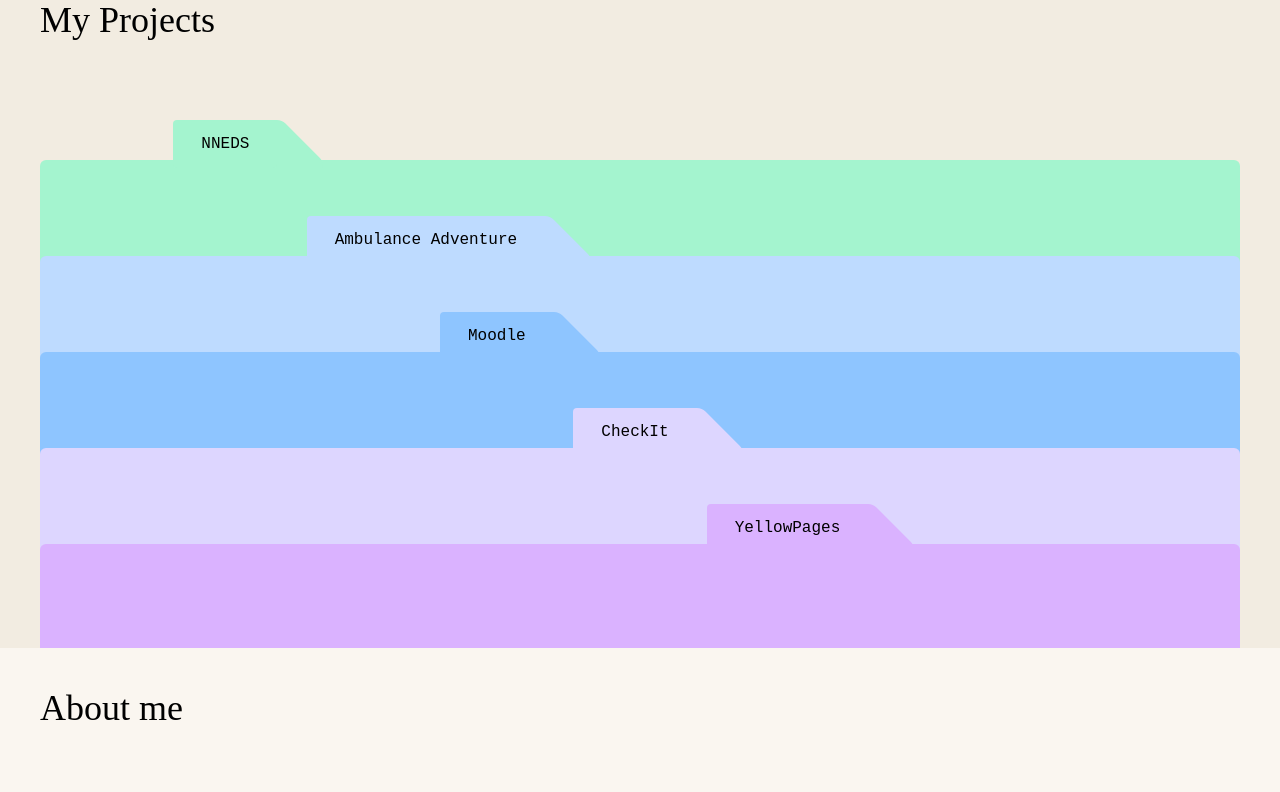
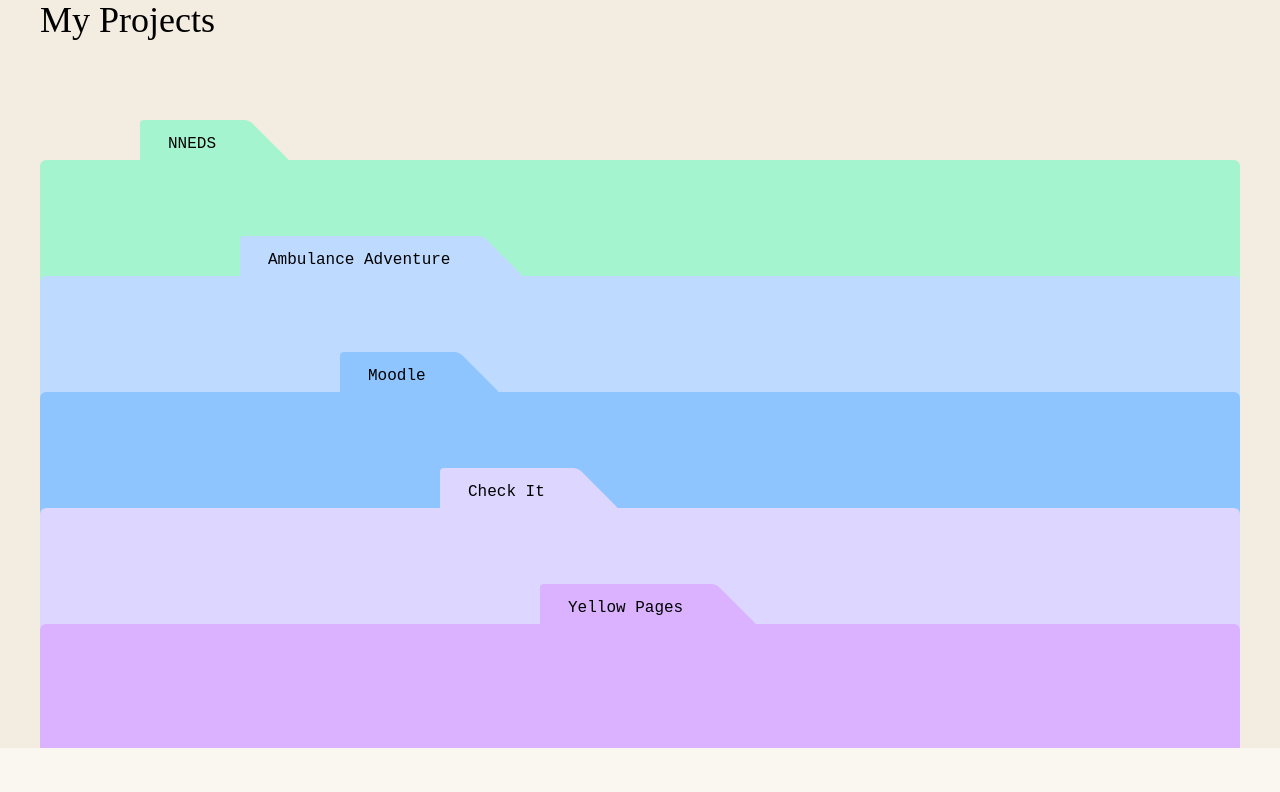
Before and after one commit to ntina10/portfolio, a React (Vite) app: page / in a window 1280 px wide. Shown: the part 640-1432 px from the top of the page. Built offline with nearby package versions, Linux system fonts and the light colour scheme.

Commit message:
feat: initial implementation of project tags

```diff
--- a/src/assets/projectData.json
+++ b/src/assets/projectData.json
@@ -1,6 +1,9 @@
 [
   {
     "id": "nneds",
+    "color": "bg-emerald-200",
+    "tabPosition": "md:left-1/12",
+    "tags": ["#design", "#develop", "#web"],
     "technologies": ["Vue.js", "Django", "Figma", "Azure DevOps"],
     "projectTitle": "NNEDS",
     "description": "As a student frontend developer at Novo Nordisk, I was part of making the developed platform more user-friendly. My job included building four major features: A user support modal, a data point annotation feature, a UX upgrade, and a new admin page for access control.",
@@ -42,6 +45,9 @@
   },
   {
     "id": "ambulanceadventure",
+    "color": "bg-blue-200",
+    "tabPosition": "md:left-2/12",
+    "tags": ["#design", "#physical"],
     "technologies": [
       "Fusion 360",
       "Fritzing",
@@ -78,6 +84,9 @@
   },
   {
     "id": "moodle",
+    "color": "bg-blue-300",
+    "tabPosition": "md:left-3/12",
+    "tags": ["#develop", "#mobile"],
     "technologies": ["Flutter", "Flask", "Py-Feat", "Spotify API"],
     "projectTitle": "Moodle",
     "description": "For my diploma thesis, I developed \"Moodle\", an Android application where a user can take a selfie and instantly receive a curated playlist that matches their mood. I was responsible for bringing a complete UI/UX design to life, building the mobile app, creating a backend API for the machine learning component, and integrating with the Spotify API.",
@@ -113,6 +122,9 @@
   },
   {
     "id": "checkit",
+    "color": "bg-violet-200",
+    "tabPosition": "md:left-4/12",
+    "tags": ["#design", "#develop", "#mobile"],
     "technologies": ["React Native", "Firebase", "Figma"],
     "projectTitle": "Check It",
     "description": "As a project for one of my Master's courses, I developed \"Check It\", a mobile app built with React Native and Firebase that enables users to define personal goals, check off daily achievements, and track their mood. Users can explore the connection between their accomplishments and their emotional well-being, through interactive visualizations.",
@@ -139,6 +151,9 @@
   },
   {
     "id": "yellowpages",
+    "color": "bg-purple-300",
+    "tabPosition": "md:left-5/12",
+    "tags": ["#design", "#research", "#web"],
     "technologies": ["React", "Figma", "Material UI"],
     "team": ["Artemis Doumeni", "Giannis Tselios", "Georgia Tsoukala"],
     "projectTitle": "Yellow Pages",
--- a/src/components/About.tsx
+++ b/src/components/About.tsx
@@ -26,7 +26,7 @@
   return (
     <div
       id="about"
-      className="px-6 sm:px-8 lg:px-10 pr-15 lg:pr-25 relative z-1 bg-[#faf6f0] mt-[-0.5rem]"
+      className="px-6 sm:px-8 lg:px-10 pr-15 lg:pr-25 relative z-1 bg-[#faf6f0] mt-[-1rem]"
     >
       <h2 className="ovo text-[24px] md:text-4xl pt-10 pb-20">About me</h2>
       <div className="hidden md:block md:col-span-3" />
--- a/src/components/ProjectContent.tsx
+++ b/src/components/ProjectContent.tsx
@@ -134,8 +134,6 @@
 
       {content.length > 0 &&
         content.map((section, index) => {
-          console.log(typeof section);
-          console.log(section);
           return (
             <div key={index} className="flex flex-col gap-4">
               {section.title && <h3 className="chivo">{section.title}</h3>}
--- a/src/components/ProjectFolder.tsx
+++ b/src/components/ProjectFolder.tsx
@@ -3,15 +3,47 @@
 
 interface Props {
   title: string;
+  tags: string[];
   color: string;
   tabPosition: string;
   children: React.ReactNode;
 }
 
+type SpecsTagProps = {
+  name: string;
+  index: number;
+  isHovering: boolean;
+};
+
+const SpecsTag = ({ name, index, isHovering }: SpecsTagProps) => (
+  <motion.div
+    className="ovo rounded-full inline-block border border-stone-400 bg-[#faf6f0] px-4 py-1"
+    animate={
+      isHovering
+        ? {
+            // y: -40,
+            opacity: 1,
+          }
+        : {
+            // y: 0,
+            opacity: 0,
+          }
+    }
+    transition={{
+      delay: index * 0.1,
+      duration: 0.4,
+      ease: "easeOut",
+    }}
+  >
+    {name}
+  </motion.div>
+);
+
 export default function ProjectFolder(props: Props) {
   const [isOpen, setIsOpen] = useState(false);
+  const [isHovering, setIsHovering] = useState(false);
 
-  const { title, color, tabPosition, children } = props;
+  const { title, tags, color, tabPosition, children } = props;
 
   const contentVariants = {
     hidden: {
@@ -38,10 +70,12 @@
     <div
       onClick={() => setIsOpen(!isOpen)}
       className="group pointer-events-none"
+      onMouseEnter={() => setIsHovering(true)}
+      onMouseLeave={() => setIsHovering(false)}
     >
       <div
-        className={`relative pt-10 transition-all duration-300 ${
-          !isOpen ? "group-hover:-translate-y-2" : ""
+        className={`relative pt-10 overflow-hidden transition-all duration-300 ${
+          !isOpen ? "group-hover:-translate-y-4" : ""
         }`}
       >
         {/* The Tab */}
@@ -51,7 +85,7 @@
           <div
             className={`flex items-center px-4 rounded-sm rounded-tr-none  ${backgroundColor} `}
           >
-            <h3 className="chivo p-3">{title}</h3>
+            <h3 className="chivo p-3 truncate">{title}</h3>
           </div>
           <div className="relative w-12 h-12 overflow-hidden">
             <div
@@ -60,9 +94,20 @@
           </div>
         </div>
 
+        <div className="absolute top-14 right-0 -z-5 flex justify-end gap-3 pr-3 z-10">
+          {tags.map((tag, index) => (
+            <SpecsTag
+              key={tag}
+              name={tag}
+              index={index}
+              isHovering={isHovering || isOpen}
+            />
+          ))}
+        </div>
+
         {/* The Main Body */}
         <div
-          className={`pt-13 px-10 lg:px-30 pb-15 rounded-t-md ${backgroundColor} pointer-events-auto`}
+          className={`pt-15 px-10 lg:px-30 pb-20 rounded-t-md ${backgroundColor} pointer-events-auto`}
         >
           <AnimatePresence>
             {isOpen && (
--- a/src/components/Projects.tsx
+++ b/src/components/Projects.tsx
@@ -8,46 +8,18 @@
       <h2 className="ovo text-[24px] md:text-4xl pt-10 pb-20 px-6 sm:px-8 lg:px-10">
         My Projects
       </h2>
-      <div className="px-6 sm:px-8 lg:px-10 mx-auto -space-y-14">
-        <ProjectFolder
-          title="NNEDS"
-          color="bg-emerald-200"
-          tabPosition="md:left-1/9"
-        >
-          <ProjectContent project={projectData[0]} />
-        </ProjectFolder>
-
-        <ProjectFolder
-          title="Ambulance Adventure"
-          color="bg-blue-200"
-          tabPosition="md:left-2/9"
-        >
-          <ProjectContent project={projectData[1]} />
-        </ProjectFolder>
-
-        <ProjectFolder
-          title="Moodle"
-          color="bg-blue-300"
-          tabPosition="md:left-3/9"
-        >
-          <ProjectContent project={projectData[2]} />
-        </ProjectFolder>
-
-        <ProjectFolder
-          title="CheckIt"
-          color="bg-violet-200"
-          tabPosition="md:left-4/9"
-        >
-          <ProjectContent project={projectData[3]} />
-        </ProjectFolder>
-
-        <ProjectFolder
-          title="YellowPages"
-          color="bg-purple-300"
-          tabPosition="md:left-5/9"
-        >
-          <ProjectContent project={projectData[4]} />
-        </ProjectFolder>
+      <div className="px-6 sm:px-8 lg:px-10 mx-auto -space-y-16">
+        {projectData.map((project, index) => (
+          <ProjectFolder
+            key={index}
+            title={project.projectTitle}
+            tags={project.tags}
+            color={project.color}
+            tabPosition={project.tabPosition}
+          >
+            <ProjectContent project={project} />
+          </ProjectFolder>
+        ))}
       </div>
     </section>
   );
```
